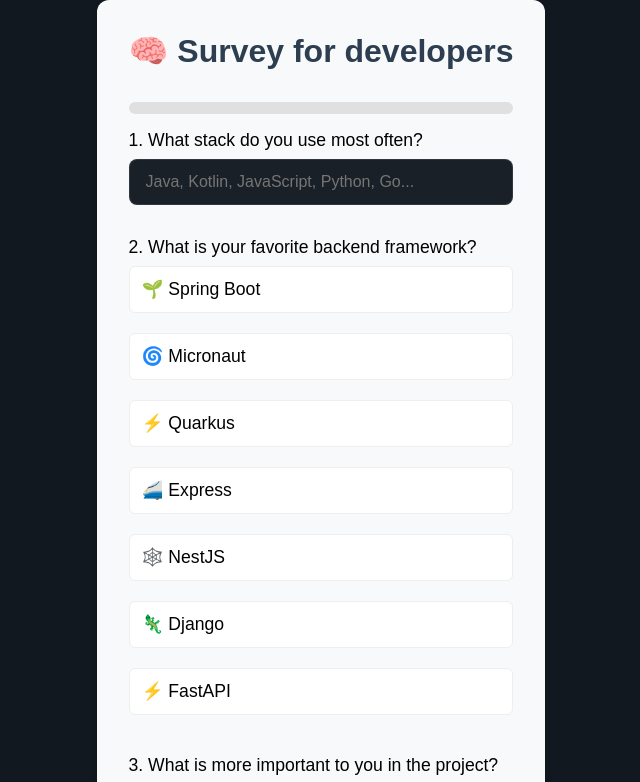
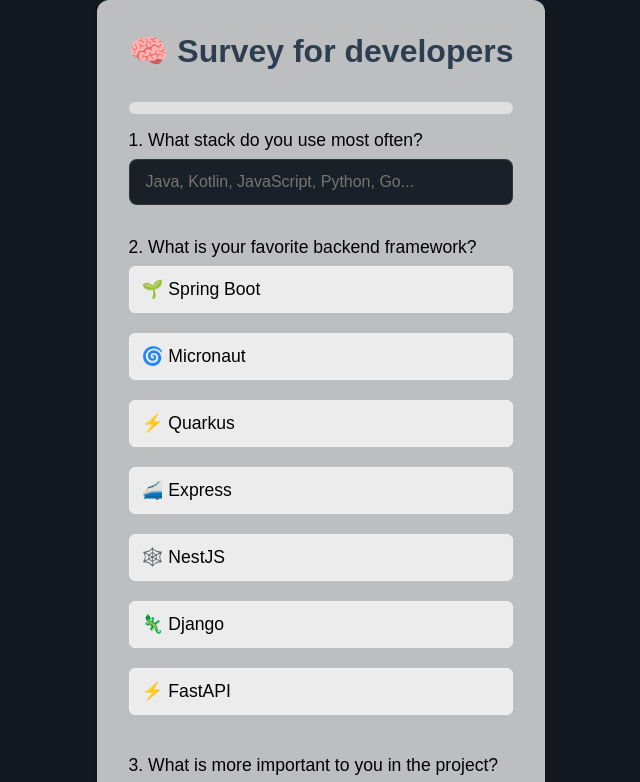
Before and after one commit to mypy125/Portfolio, a React (Vite) app: page /#/dev-quiz in a window 1280 px wide. Shown: the top 782 px of the page, without its empty margins (319-959 px from the left). Built offline with nearby package versions, Linux system fonts and the light colour scheme.

Commit message:
added_resolving-css_bg_fon-style

```diff
--- a/src/components/quiz/SurveyForm.css
+++ b/src/components/quiz/SurveyForm.css
@@ -2,7 +2,7 @@
   max-width: 800px;
   margin: 0 auto;
   padding: 2rem;
-  background: #f8f9fa;
+  background: #bcbec0;
   border-radius: 12px;
   box-shadow: 0 4px 6px rgba(0, 0, 0, 0.1);
 }
@@ -94,10 +94,10 @@
   gap: 0.75rem;
   padding: 0.75rem;
   border-radius: 6px;
-  background: white;
+  background: rgb(236, 236, 236);
   cursor: pointer;
   transition: all 0.3s;
-  border: 1px solid #eee;
+  border: 1px solid #f1f1f1;
   color: #2c3e50;
   font-weight: 500;
   position: relative;
```
